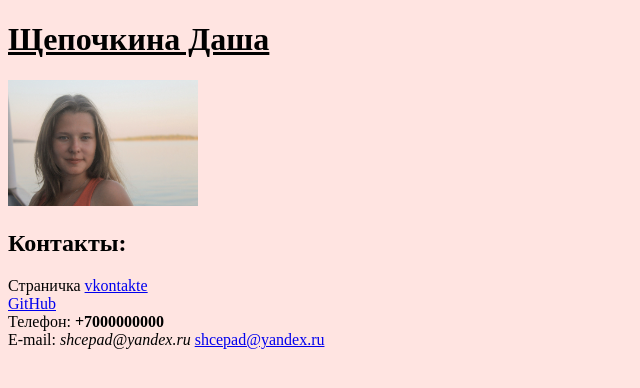
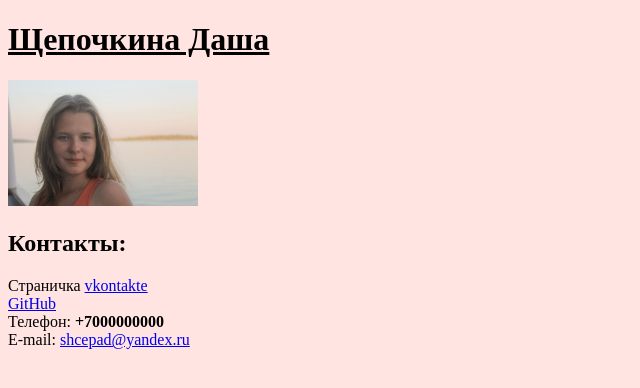
Before and after one commit to ShchepochkinaDarya/ShchepochkinaDarya.github.io, a plain HTML site: page index.html in a window 1280 px wide. Shown: the whole page, without its empty margins (0-640 px from the left). Drawn offline with Linux system fonts and the light colour scheme.

Commit message:
Add files via upload

```diff
--- a/index.html
+++ b/index.html
@@ -16,7 +16,7 @@
     <br/>
     Телефон: <b>+7000000000</b>
     <br/>
-    E-mail: <i>shcepad@yandex.ru</i>
+    E-mail:
 	<a href="mailto:shcepad@yandex.ru">shcepad@yandex.ru</a>
 
    </body>
```
